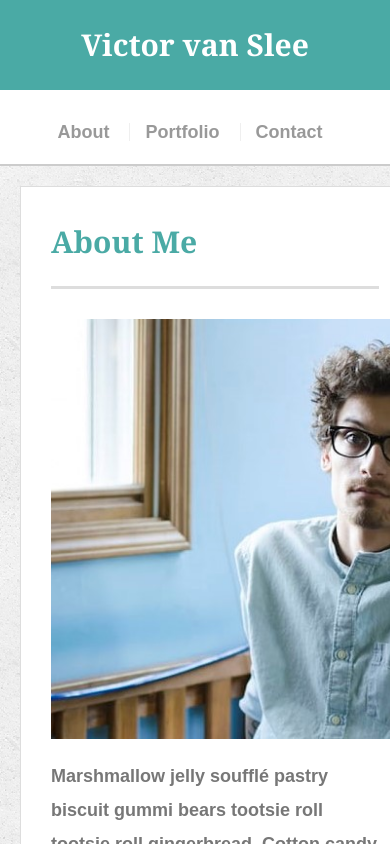
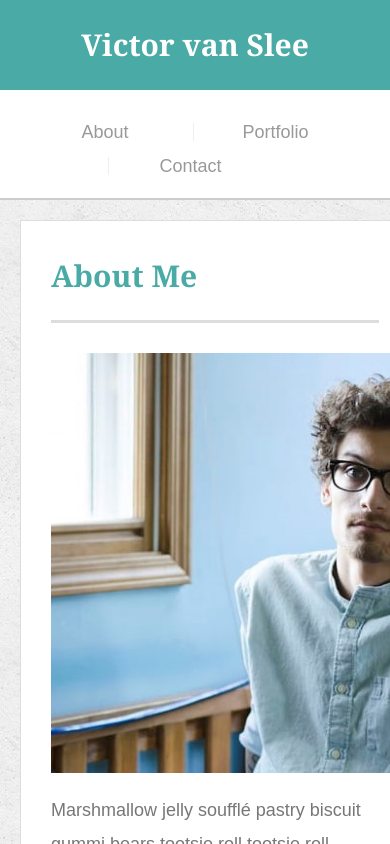
Before and after one commit to vvanslee/Reponsive-Portfolio, a plain HTML site: page index.html in a window 390 px wide. Shown: the top 844 px of the page. Drawn offline with Linux system fonts and the light colour scheme.

Commit message:
final push

```diff
--- a/assets/css/style.css
+++ b/assets/css/style.css
@@ -241,10 +241,7 @@ input[type=submit] {
 /* responive settings */
 
 @media screen and (max-width: 980px){
-  body {
-    font-weight: bold;
-  }
-  /* general */
+/* general */
   section.sidebar{
     margin-right: 120px;
   }
@@ -270,10 +267,7 @@ input[type=submit] {
 }
 
 @media screen and (max-width: 768px){
-  body {
-    font-weight: bold;
-  }
-  /* general */
+/* general */
   #logo {
     margin-left: 20px;
   }
@@ -301,16 +295,16 @@ input[type=submit] {
 }
 
 @media screen and (max-width: 640px){
-  body {
-    font-weight: bold;
-  }
-  /* general */
+/* general */
   header#masthead {
     position: static;
     margin-bottom: 0;
   }
   div#main-container {
   padding-top: 20px;
+  }
+  a {
+    width: 150px;
   }
   a#logo {
     width: 100%;
```
